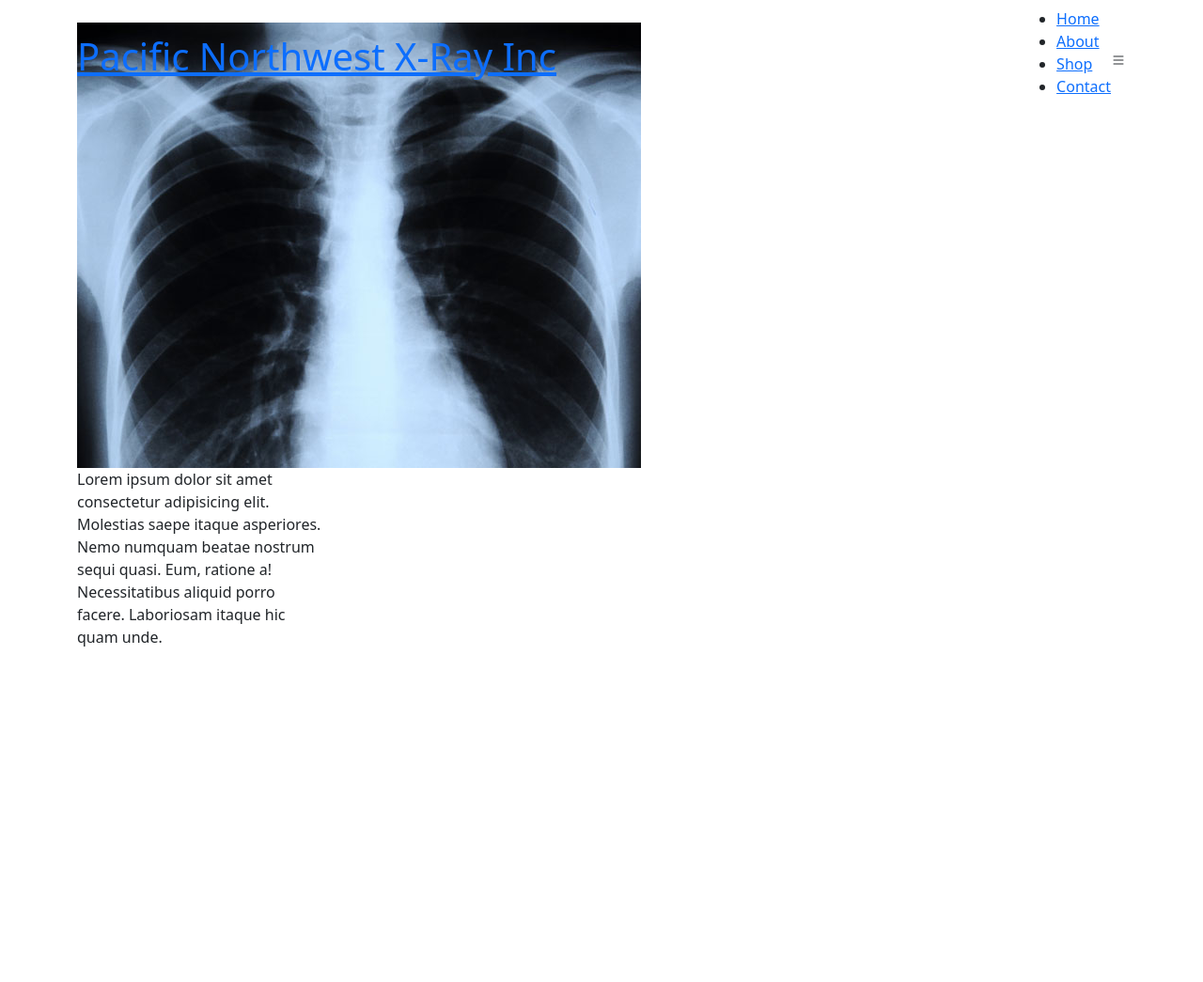
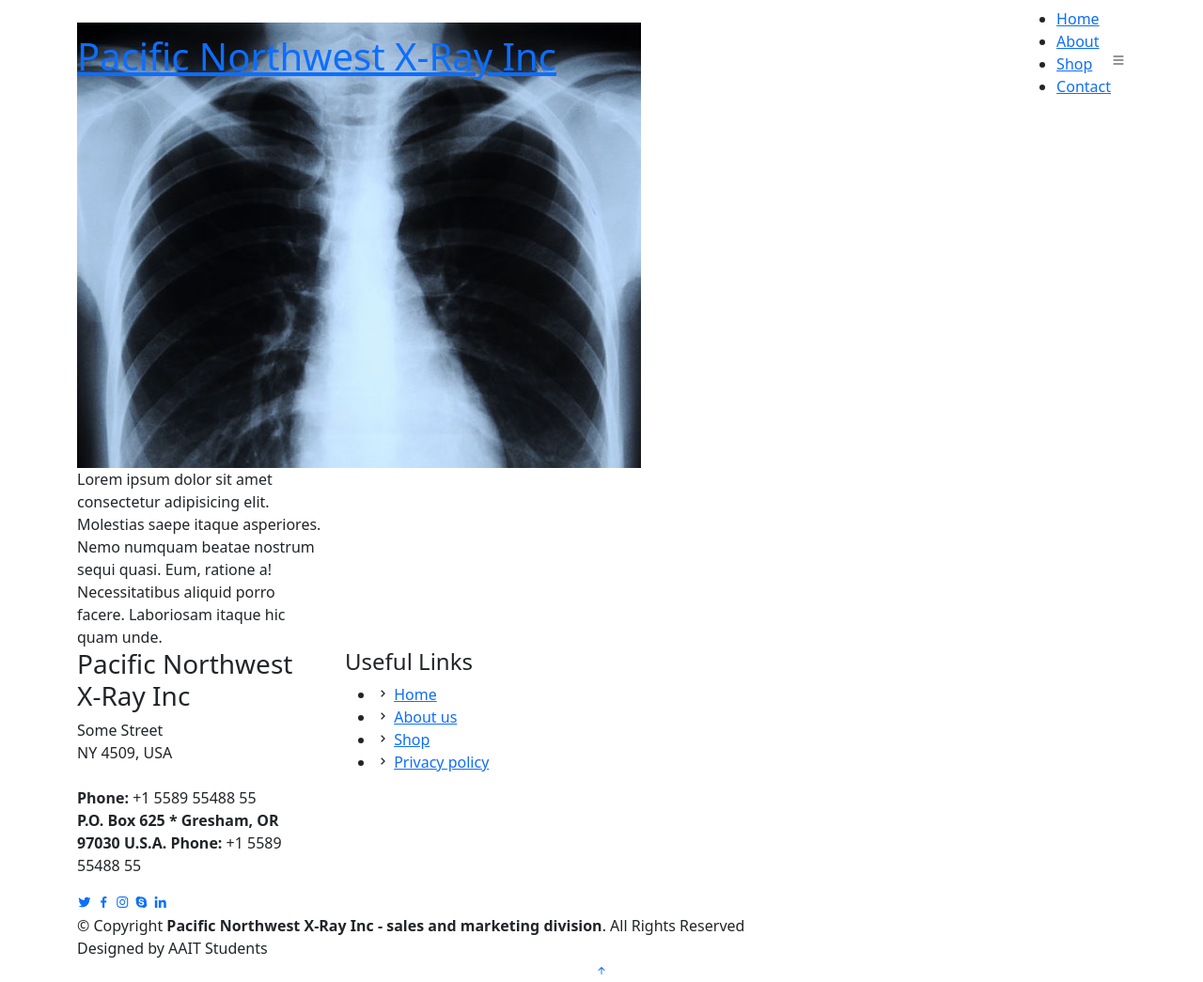
Before and after one commit to veronicaglh/Pacific-Northwest-Website, a plain HTML site: page about.html in a window 1280 px wide. Shown: the whole page at 94% size. Before the commit the page ends 800 px from the top, so only its background shows below. Drawn offline with Linux system fonts and the light colour scheme.

Commit message:
add footer for about.html

```diff
--- a/about.html
+++ b/about.html
@@ -67,6 +67,65 @@
         </section>
       </main>
 
+      <footer id="footer">
+        <div class="footer-top">
+          <div class="container">
+            <div class="row">
+
+              <div class="col-lg-3 col-md-6">
+                <div class="footer-info">
+                  <h3>Pacific Northwest X-Ray Inc</h3>
+                  <p>
+                    Some Street <br>
+                    NY 4509, USA<br><br>
+                    <strong>Phone:</strong> +1 5589 55488 55<br>
+                    <strong>P.O. Box 625 * Gresham, OR 97030 U.S.A.</strong>
+                    <strong>Phone:</strong> +1 5589 55488 55<br>
+                  </p>
+                  <div class="social-links mt-3">
+                    <a href="#" class="twitter"><i class="bx bxl-twitter"></i></a>
+                    <a href="#" class="facebook"><i class="bx bxl-facebook"></i></a>
+                    <a href="#" class="instagram"><i class="bx bxl-instagram"></i></a>
+                    <a href="#" class="google-plus"><i class="bx bxl-skype"></i></a>
+                    <a href="#" class="linkedin"><i class="bx bxl-linkedin"></i></a>
+                  </div>
+                </div>
+              </div>
+
+              <div class="col-lg-2 col-md-6 footer-links">
+                <h4>Useful Links</h4>
+                <ul>
+                  <li><i class="bx bx-chevron-right"></i> <a href="#">Home</a></li>
+                  <li><i class="bx bx-chevron-right"></i> <a href="#">About us</a></li>
+                  <li><i class="bx bx-chevron-right"></i> <a href="#">Shop</a></li>
+                  <li><i class="bx bx-chevron-right"></i> <a href="#">Privacy policy</a></li>
+                </ul>
+              </div>
+            </div>
+          </div>
+        </div>
+
+        <div class="container">
+          <div class="copyright">
+            &copy; Copyright <strong><span>Pacific Northwest X-Ray Inc - sales and marketing division</span></strong>. All Rights Reserved
+          </div>
+          <div class="credits">
+            Designed by AAIT Students
+          </div>
+        </div>
+      </footer>
+
+      <a href="#" class="back-to-top d-flex align-items-center justify-content-center"><i class="bi bi-arrow-up-short"></i></a>
+
+
+    <script src="assets/vendor/bootstrap/js/bootstrap.bundle.min.js"></script>
+    <script src="assets/vendor/glightbox/js/glightbox.min.js"></script>
+    <script src="assets/vendor/isotope-layout/isotope.pkgd.min.js"></script>
+    <script src="assets/vendor/swiper/swiper-bundle.min.js"></script>
+    <script src="assets/vendor/waypoints/noframework.waypoints.js"></script>
+    <script src="assets/vendor/php-email-form/validate.js"></script>
+    <script src="assets/js/main.js"></script>
+
 
 </body>
 </html>
```
